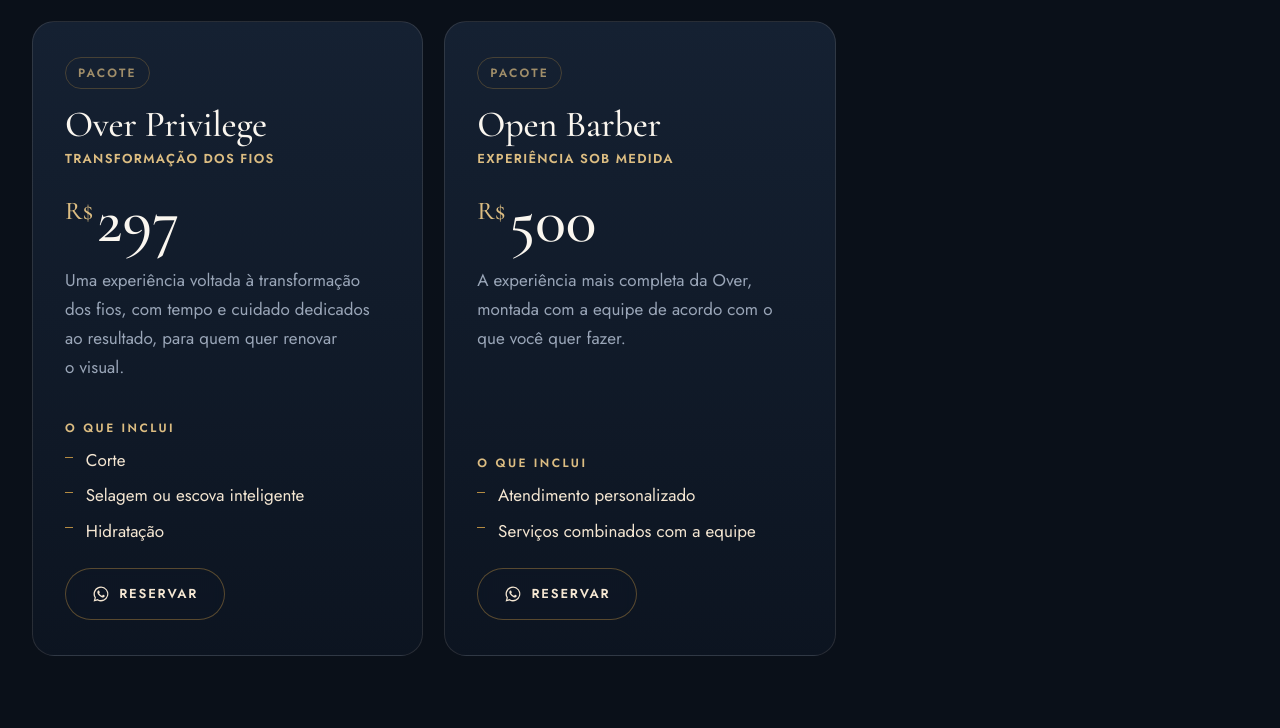
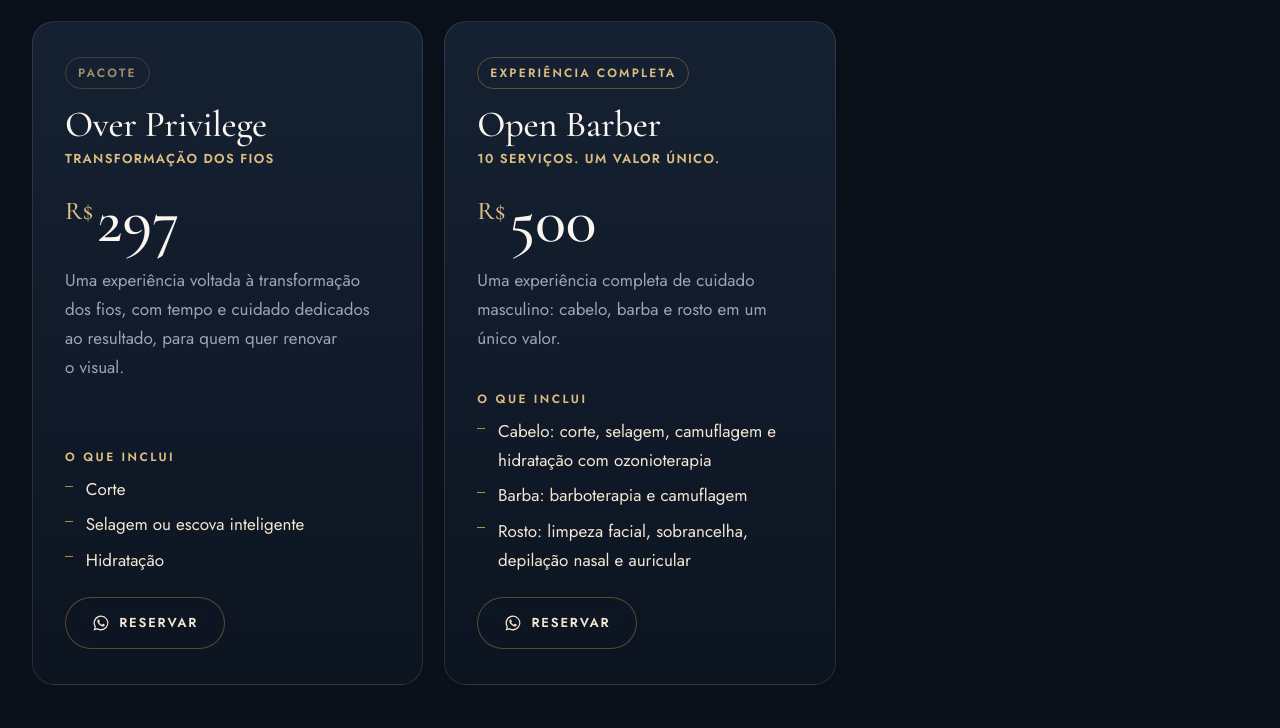
Before and after one commit to jeffersonlourencoseo/overbarberconceito, an Astro site: page /pacotes in a window 1280 px wide. Shown: the part 1652-2380 px from the top of the page. Built offline with nearby package versions, Linux system fonts and the light colour scheme; Astro itself is replaced by a stand-in of ours.

Commit message:
Atualiza pacote Open Barber com os 10 servicos do flyer
Co-Authored-By: Claude Sonnet 5.5 <noreply@anthropic.com>

```diff
--- a/src/data/services.ts
+++ b/src/data/services.ts
@@ -322,10 +322,15 @@ export const packages: { slug: string; name: string; includes: string; price: nu
   {
     slug: 'open-barber',
     name: 'Open Barber',
-    includes: 'Experiência sob medida',
+    includes: '10 serviços. Um valor único.',
     price: 500,
-    description: 'A experiência mais completa da Over, montada com a equipe de acordo com o que você quer fazer.',
-    items: ['Atendimento personalizado', 'Serviços combinados com a equipe'],
+    badge: 'Experiência completa',
+    description: 'Uma experiência completa de cuidado masculino: cabelo, barba e rosto em um único valor.',
+    items: [
+      'Cabelo: corte, selagem, camuflagem e hidratação com ozonioterapia',
+      'Barba: barboterapia e camuflagem',
+      'Rosto: limpeza facial, sobrancelha, depilação nasal e auricular',
+    ],
   },
 ];
 
--- a/src/pages/pacotes.astro
+++ b/src/pages/pacotes.astro
@@ -15,7 +15,7 @@ const crumbs = [{ name: 'Início', href: '/' }, { name: 'Pacotes', href: '/pacot
 const pkFaq = [
   { q: 'Quem pode usar a Over First Experience?', a: 'É exclusiva para quem vai à Over Barber Conceito pela primeira vez: corte + barba por R$ 135. Basta informar no agendamento ou pelo WhatsApp.' },
   { q: 'O que é a ozonioterapia do Over Essence?', a: 'É a hidratação capilar com ozônio, que higieniza o couro cabeludo, ajuda no controle da oleosidade e fortalece os fios. No Over Essence ela vem junto com corte e barba.' },
-  { q: 'Posso montar um pacote personalizado?', a: 'Sim. O Open Barber é a nossa experiência mais completa e pode ser montada com a equipe. Fale com a gente pelo WhatsApp.' },
+  { q: 'O que está incluso no Open Barber?', a: 'O Open Barber custa R$ 500 e reúne 10 serviços: no cabelo, corte, selagem, camuflagem e hidratação com ozonioterapia; na barba, barboterapia e camuflagem; no rosto, limpeza facial, sobrancelha e depilação nasal e auricular.' },
 ];
 const offers = {
   '@context': 'https://schema.org',
@@ -27,7 +27,7 @@ const offers = {
 ---
 <Base
   title="Pacotes de Corte, Barba e Cuidados | Over Barber Conceito"
-  description="Pacotes Over: First (corte + barba R$ 135), Essence com ozonioterapia (R$ 197), Select com unhas (R$ 267) e Privilege (R$ 297). Meireles, Fortaleza."
+  description="Pacotes Over: First (corte + barba R$ 135), Essence com ozonioterapia (R$ 197), Select com unhas (R$ 267), Privilege (R$ 297) e Open Barber com 10 serviços (R$ 500). Meireles, Fortaleza."
   breadcrumbs={crumbs}
   schema={[offers, faqSchema(pkFaq)]}
 >
```
